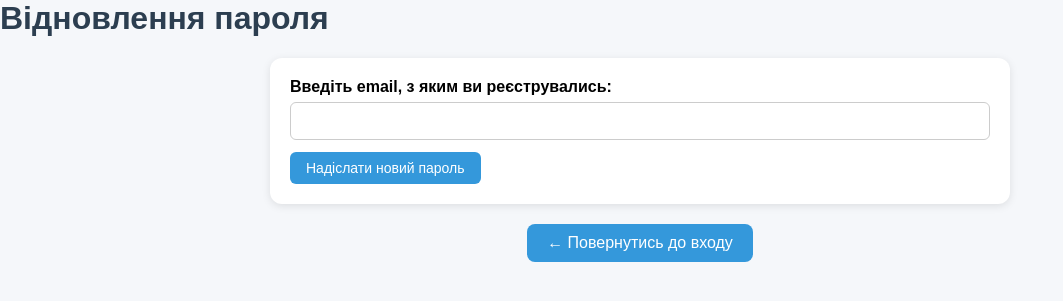
After one commit to TheStormix/website, a Flask app: page /forgot-password in a window 1280 px wide. The commit adds this page. Shown: the top 301 px of the page, without its empty margins (0-1063 px from the left). Run offline with Flask 3, Linux system fonts and the light colour scheme.

Commit message:
додано можливість відновлення паролю

```diff
--- a/app/routes/auth.py
+++ b/app/routes/auth.py
@@ -141,3 +141,45 @@ def user_login():
 def logout():
     session.clear()
     return redirect(url_for('main.home'))
+
+@bp.route('/forgot-password', methods=['GET', 'POST'])
+def forgot_password():
+    if request.method == 'POST':
+        email = request.form['email'].strip().lower()
+
+        conn = sqlite3.connect('database.db')
+        cursor = conn.cursor()
+        cursor.execute('SELECT id FROM users WHERE email=?', (email,))
+        user = cursor.fetchone()
+
+        if not user:
+            conn.close()
+            flash("Користувача з таким email не знайдено.", "error")
+            return redirect(url_for('auth.forgot_password'))
+
+        # Генеруємо новий пароль
+        new_password = ''.join(random.choices(string.ascii_letters, k=8))
+        hashed_password = generate_password_hash(new_password)
+
+        # Оновлення в базі
+        cursor.execute('UPDATE users SET password=? WHERE email=?', (hashed_password, email))
+        conn.commit()
+        conn.close()
+
+        # Надсилаємо новий пароль
+        try:
+            send_new_password(email, new_password)
+            flash("Новий пароль надіслано на вашу пошту.", "success")
+        except Exception:
+            flash("Не вдалося надіслати email. Спробуйте пізніше.", "error")
+
+        return redirect(url_for('auth.user_login'))
+
+    return render_template('forgot_password.html')
+
+def send_new_password(email, new_password):
+    subject = "Ваш новий пароль"
+    body = f"Ваш новий пароль: {new_password}\n\nРекомендуємо змінити його після входу в особистому кабінеті."
+
+    msg = Message(subject=subject, recipients=[email], body=body)
+    mail.send(msg)
--- /dev/null
+++ b/templates/forgot_password.html
@@ -0,0 +1,39 @@
+<!DOCTYPE html>
+<html lang="uk">
+<head>
+    <meta charset="UTF-8">
+    <title>Відновлення пароля</title>
+    <link rel="stylesheet" href="{{ url_for('static', filename='css/base.css') }}">
+    <link rel="stylesheet" href="{{ url_for('static', filename='css/forms.css') }}">
+    <link rel="stylesheet" href="{{ url_for('static', filename='css/flash-messages.css') }}">
+    <link rel="stylesheet" href="{{ url_for('static', filename='css/buttons.css') }}">
+</head>
+<body>
+
+<div class="form-container">
+    <h1>Відновлення пароля</h1>
+
+    {% with messages = get_flashed_messages(with_categories=true) %}
+      {% if messages %}
+        <ul class="flash-messages">
+          {% for category, message in messages %}
+            <li class="{{ category }}">{{ message }}</li>
+          {% endfor %}
+        </ul>
+      {% endif %}
+    {% endwith %}
+
+    <form method="POST">
+        <label for="email">Введіть email, з яким ви реєструвались:</label>
+        <input type="email" name="email" id="email" required>
+
+        <button type="submit" class="btn-primary">Надіслати новий пароль</button>
+    </form>
+
+    <p style="text-align: center; margin-top: 20px;">
+        <a href="{{ url_for('auth.user_login') }}" class="back-btn">← Повернутись до входу</a>
+    </p>
+</div>
+
+</body>
+</html>
--- a/templates/user_login.html
+++ b/templates/user_login.html
@@ -33,6 +33,9 @@
         <input type="password" name="password" required><br><br>
         <button type="submit">Увійти</button>
     </form>
+    <p style="text-align: center; margin-top: 10px;">
+        <a href="{{ url_for('auth.forgot_password') }}" class="back-btn">Забули пароль?</a>
+    </p>
     <script src="{{ url_for('static', filename='js/scripts.js') }}"></script>
 
 
```
Also changed, not shown: 1 other file.
